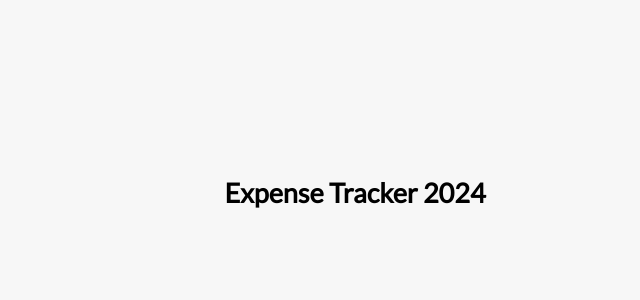
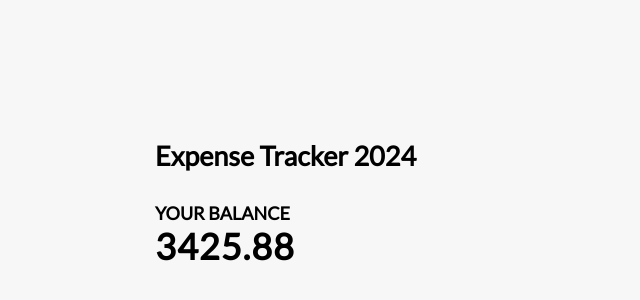
Before and after one commit to gorozco9/expense-tracker, a Vue app: page / in a window 1280 px wide. Shown: the part 208-508 px from the top of the page, without its empty margins (285-925 px from the left). Built offline with nearby package versions, Linux system fonts and the light colour scheme.

Commit message:
Added Balance

```diff
--- a/src/App.vue
+++ b/src/App.vue
@@ -1,7 +1,28 @@
 <script setup>
   import Header from './components/Header.vue';
+  import Balance from './components/Balance.vue';
+  import {ref, computed} from 'vue'
+
+const transactions = ref([
+  {id: 1, text: 'Paycheck', amount: 699.99},
+  {id: 2, text: 'Food', amount: -20},
+  {id: 3, text: 'Bills', amount: -200},
+  {id: 4, text: 'Video Game', amount: -54.11},
+  {id: 5, text: 'Tax Return', amount: 3000},
+
+])
+
+//get the total
+const total = computed(() => {
+  return transactions.value.reduce( (acc, transaction) => {
+    return acc + transaction.amount
+  }, 0)
+})
 </script>
+
 
 <template>
   <Header></Header>
+  <div class="container"></div>
+  <Balance :total="total"></Balance>
 </template>
--- /dev/null
+++ b/src/components/Balance.vue
@@ -0,0 +1,18 @@
+<template>
+    <h4>Your Balance</h4>
+    <h1 id="balance"> {{ total }}</h1>
+</template>
+
+<script setup>
+
+import {defineProps} from 'vue'
+
+const props = defineProps({
+    total: {
+        type: Number,
+        require: true,
+    }
+
+})
+
+</script>
```
